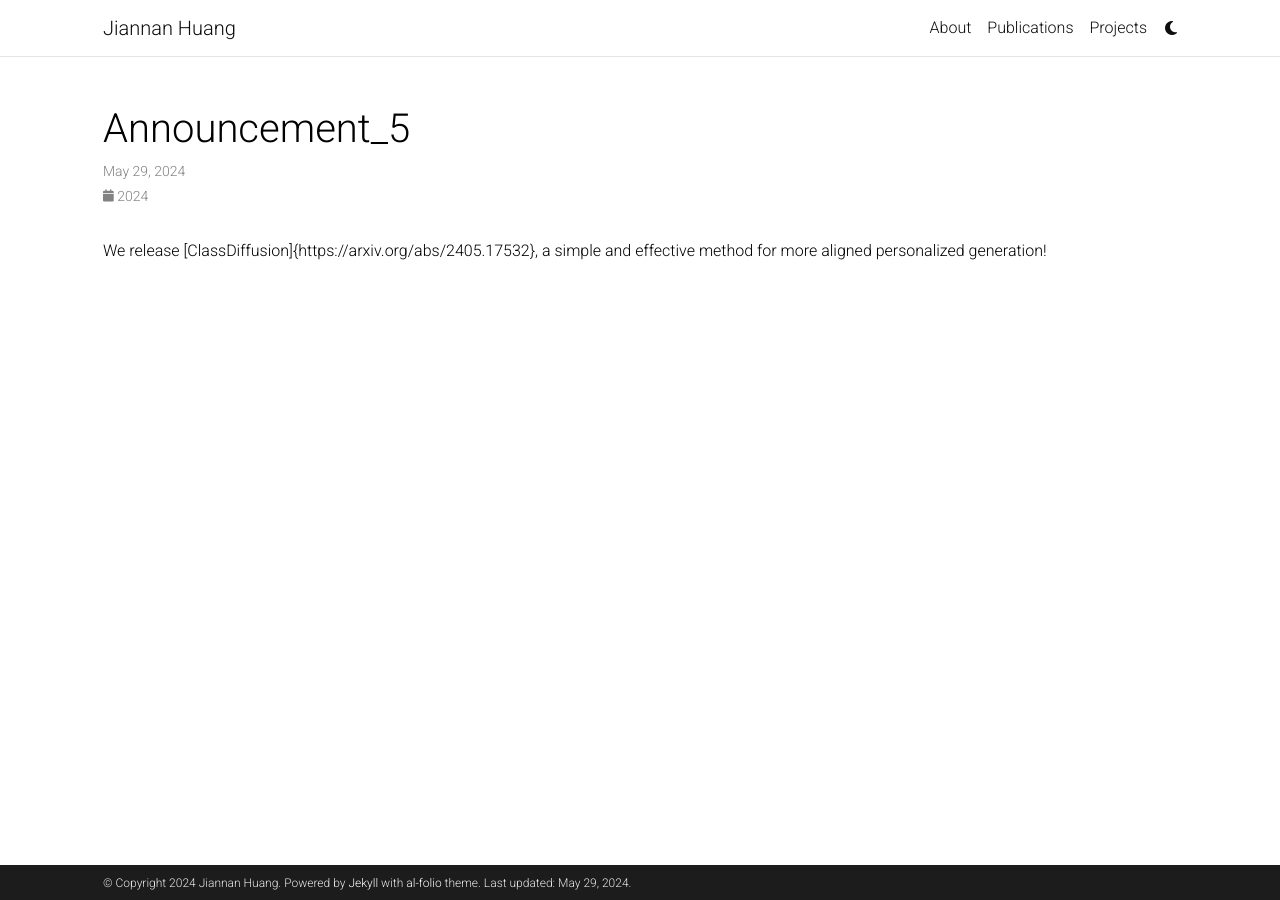
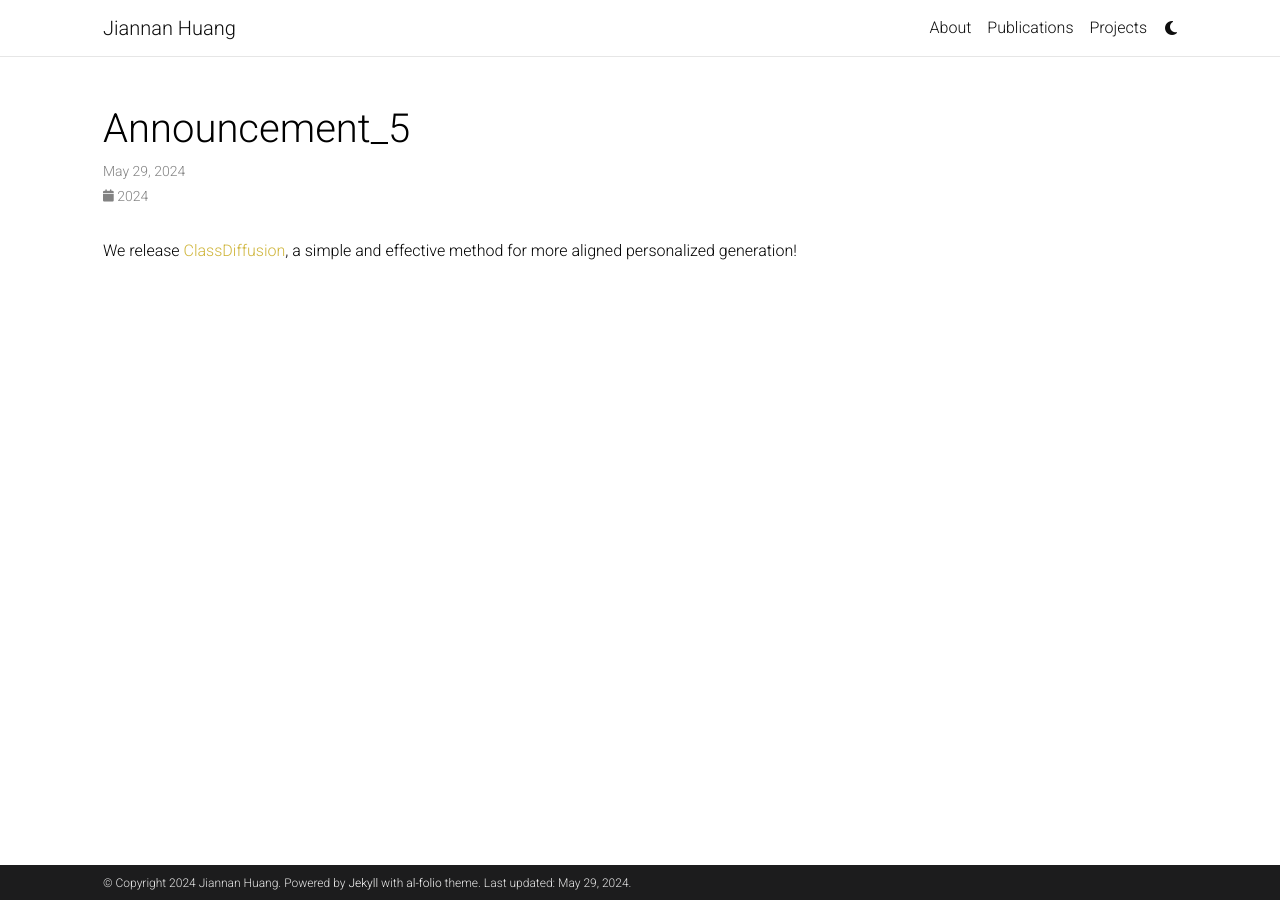
Before and after one commit to Rbrq03/Rbrq03.github.io, a Jekyll site: the page built from _news/announcement_5.md, in a window 1280 px wide. Built offline with Jekyll 4.4.1, drawn with Linux system fonts in a browser that asks for light colours; comment, search, counter and statistics services are not loaded; a style sheet for code colours, icons or effects is not loaded.

Commit message:
Update announcement_5.md

```diff
--- a/_news/announcement_5.md
+++ b/_news/announcement_5.md
@@ -5,4 +5,4 @@ inline: true
 related_posts: false
 ---
 
-We release [ClassDiffusion]{https://arxiv.org/abs/2405.17532}, a simple and effective method for more aligned personalized generation!
+We release [ClassDiffusion](https://arxiv.org/abs/2405.17532), a simple and effective method for more aligned personalized generation!
```
